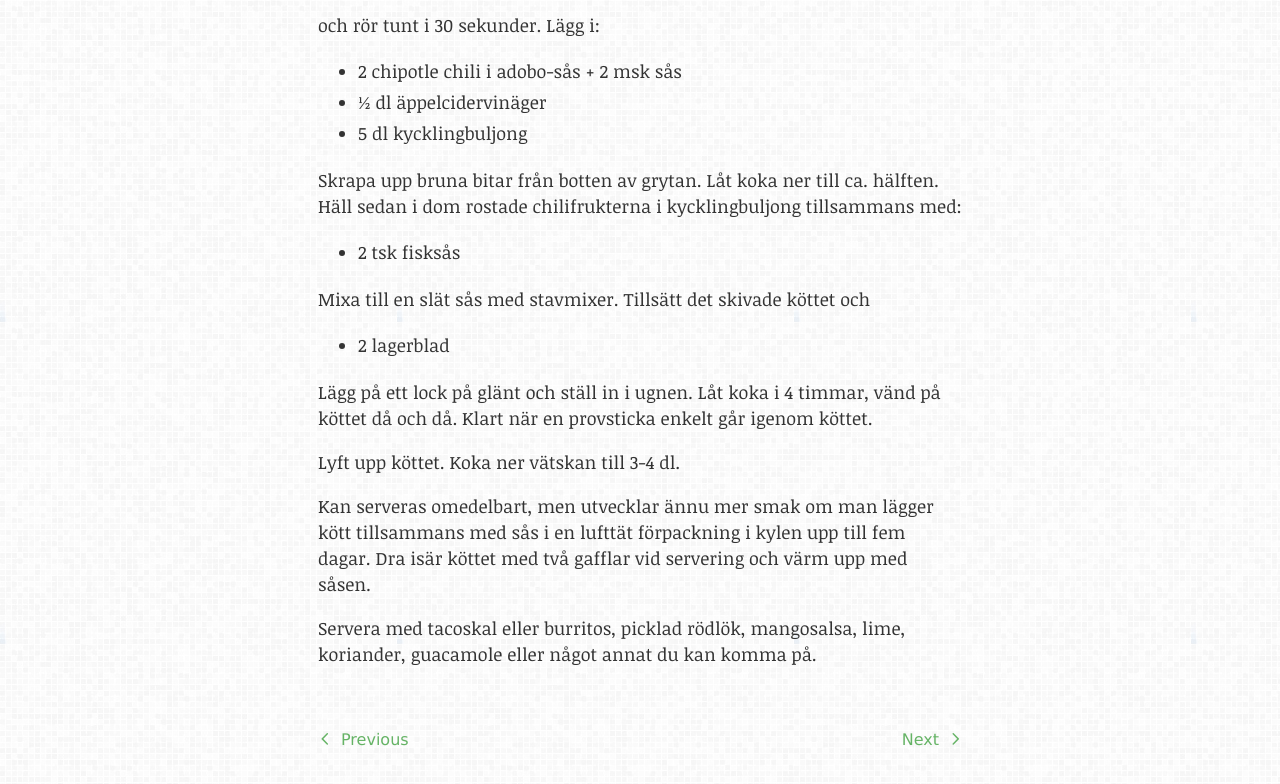
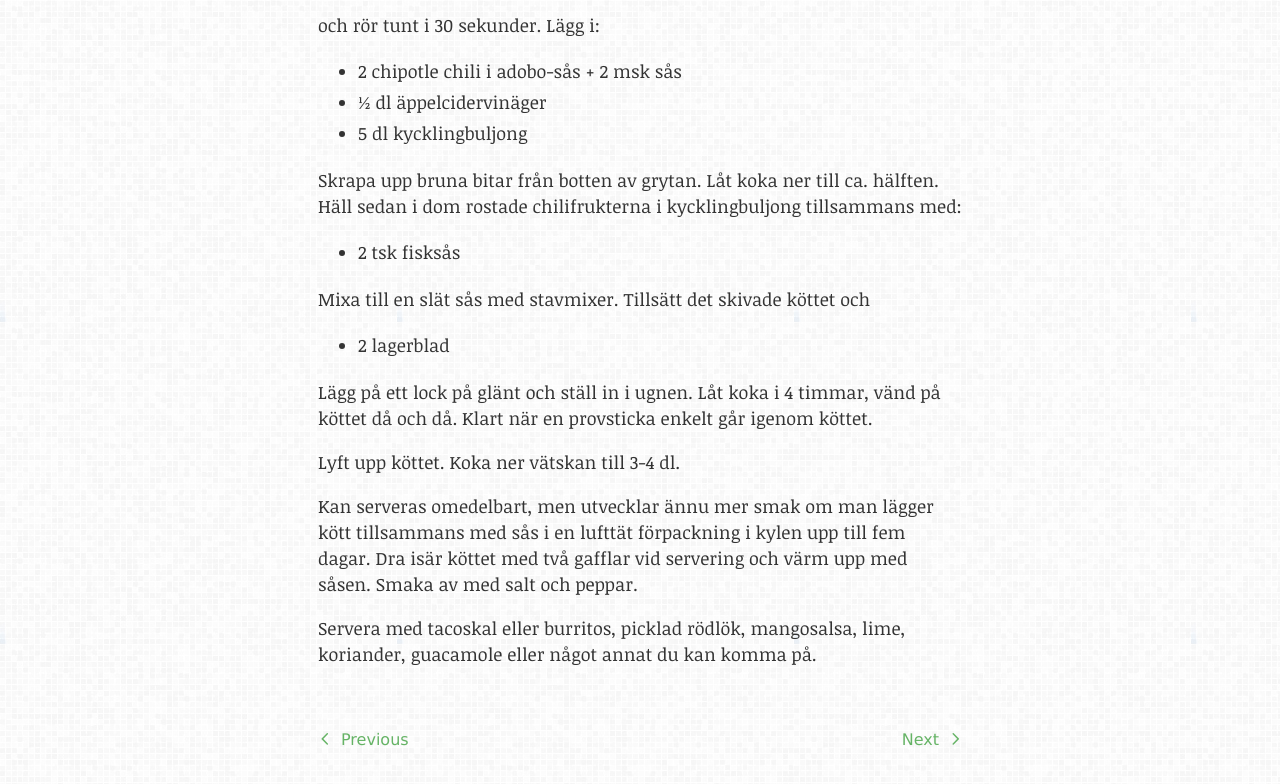
Before and after one commit to morberg/morberg.github.io, a plain HTML site: page Kött/barbacoa.html in a window 1280 px wide. Shown: the part 966-1750 px from the top of the page. Drawn offline with nearby package versions, Linux system fonts and the light colour scheme.

Commit message:
Automated commit at 2016-06-13 10:21:47 UTC by middleman-deploy 1.0.0

```diff
--- a/Kött/barbacoa.html
+++ b/Kött/barbacoa.html
@@ -103,7 +103,7 @@
 
 <p>Lyft upp köttet. Koka ner vätskan till 3-4 dl. </p>
 
-<p>Kan serveras omedelbart, men utvecklar ännu mer smak om man lägger kött tillsammans med sås i en lufttät förpackning i kylen upp till fem dagar. Dra isär köttet med två gafflar vid servering och värm upp med såsen.</p>
+<p>Kan serveras omedelbart, men utvecklar ännu mer smak om man lägger kött tillsammans med sås i en lufttät förpackning i kylen upp till fem dagar. Dra isär köttet med två gafflar vid servering och värm upp med såsen. Smaka av med salt och peppar.</p>
 
 <p>Servera med tacoskal eller burritos, picklad rödlök, mangosalsa, lime, koriander, guacamole eller något annat du kan komma på.</p>
 
```
